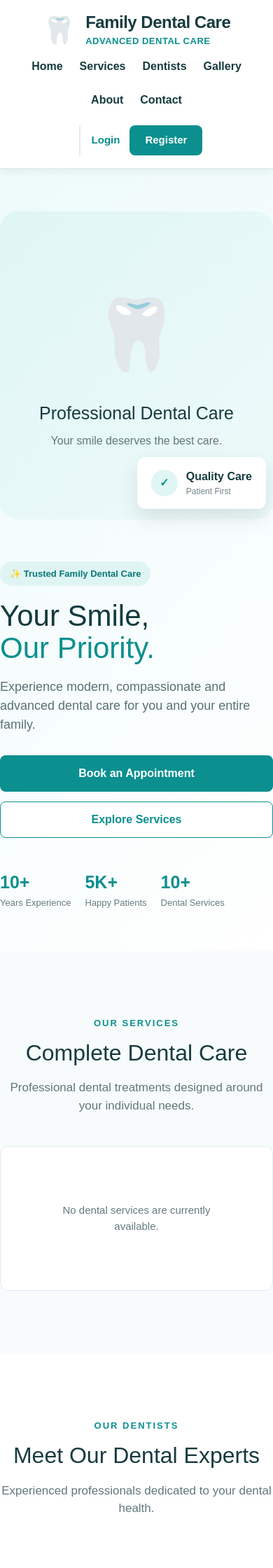
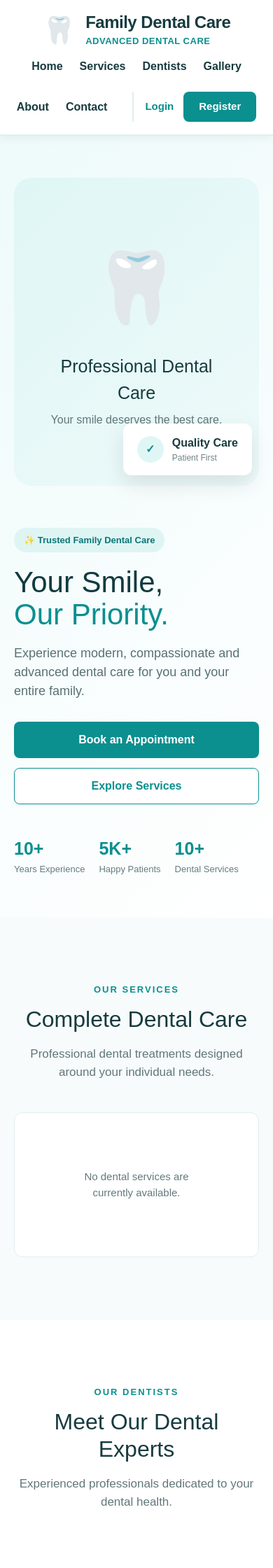
Before and after one commit to Inta-tech/FamilyDentalCare, a Django app: page / in a window 390 px wide. Shown: the top 2240 px of the page at 70% size. Run offline with Django 5.2, Linux system fonts and the light colour scheme; data that the repository does not hold is empty; some libraries are stand-ins or nearby versions.

Commit message:
Fix horizontal scrollbar by enforcing box-sizing and responsive grid layouts

```diff
--- a/static/css/style.css
+++ b/static/css/style.css
@@ -1,6 +1,24 @@
 /* =====================================================
    GLOBAL
 ===================================================== */
+
+/* Prevent horizontal scrolling globally */
+*, *::before, *::after {
+    box-sizing: border-box;
+}
+
+html, body {
+    max-width: 100%;
+    overflow-x: hidden;
+    margin: 0;
+    padding: 0;
+}
+
+img {
+    max-width: 100%;
+    height: auto;
+}
+
 
 * {
     margin: 0;
--- a/templates/home.html
+++ b/templates/home.html
@@ -11,7 +11,7 @@
 
 <head>
     <meta charset="UTF-8">
-    <meta name="viewport" content="width=device-width, initial-scale=1.0">
+    <meta name="viewport" content="width=device-width, initial-scale=1.0, maximum-scale=1.0, user-scalable=no">
     <meta name="author" content="Intasar Mostafiz">
     <meta name="designer" content="Intasar Mostafiz">
     <title>Family Dental Care | Advanced Dental Care</title>
@@ -25,6 +25,11 @@
     <style>
         html {
             scroll-behavior: smooth;
+            overflow-x: hidden;
+        }
+        body {
+            overflow-x: hidden;
+            width: 100%;
         }
     </style>
 </head>
@@ -33,7 +38,7 @@
 
 <!-- ================= NAVBAR ================= -->
 <header class="navbar" style="position: sticky; top: 0; width: 100%; z-index: 1000; background: #ffffff; border-bottom: 2px solid #e1eeee; box-shadow: 0 4px 12px rgba(0, 0, 0, 0.05); padding: 18px 0;">
-    <div class="container nav-container" style="max-width: 1320px; margin: 0 auto; padding: 0 24px; display: flex; align-items: center; justify-content: space-between;">
+    <div class="container nav-container" style="max-width: 1320px; width: 100%; margin: 0 auto; padding: 0 20px; box-sizing: border-box; display: flex; align-items: center; justify-content: space-between;">
 
         <!-- Branding (Enlarged Icon & Text) -->
         <a href="/" class="logo" style="display: flex; align-items: center; gap: 14px; text-decoration: none;">
@@ -49,7 +54,7 @@
         </a>
 
         <!-- Navigation Links & Actions -->
-        <nav class="nav-links" style="display: flex; align-items: center; gap: 24px;">
+        <nav class="nav-links" style="display: flex; align-items: center; gap: 24px; flex-wrap: wrap;">
             <a href="#home" style="font-size: 16px; font-weight: 600; color: #173b3f; text-decoration: none; transition: color 0.2s;">Home</a>
             <a href="#services" style="font-size: 16px; font-weight: 600; color: #173b3f; text-decoration: none; transition: color 0.2s;">Services</a>
             <a href="#dentists" style="font-size: 16px; font-weight: 600; color: #173b3f; text-decoration: none; transition: color 0.2s;">Dentists</a>
@@ -85,7 +90,7 @@
 <main>
 <!-- ================= HERO ================= -->
 <section id="home" class="hero">
-    <div class="container hero-container">
+    <div class="container hero-container" style="max-width: 1320px; width: 100%; margin: 0 auto; padding: 0 20px; box-sizing: border-box;">
         <div class="hero-content">
             <span class="hero-badge">✨ Trusted Family Dental Care</span>
             <h1>
@@ -142,14 +147,14 @@
 
 <!-- ================= SERVICES ================= -->
 <section id="services" class="services-section">
-    <div class="container">
+    <div class="container" style="max-width: 1320px; width: 100%; margin: 0 auto; padding: 0 20px; box-sizing: border-box;">
         <div class="section-heading center">
             <span>OUR SERVICES</span>
             <h2>Complete Dental Care</h2>
             <p>Professional dental treatments designed around your individual needs.</p>
         </div>
 
-        <div class="services-grid" style="display: grid; grid-template-columns: repeat(3, 1fr); gap: 30px; margin-top: 45px;">
+        <div class="services-grid" style="display: grid; grid-template-columns: repeat(auto-fit, minmax(280px, 1fr)); gap: 30px; margin-top: 45px; width: 100%;">
             {% for service in services %}
             <div class="service-card" style="background: #ffffff; border: 1px solid #e1eeee; border-radius: 16px; padding: 28px; display: flex; flex-direction: column; justify-content: space-between; transition: transform 0.3s ease, box-shadow 0.3s ease; box-shadow: 0 4px 15px rgba(18, 59, 63, 0.04);">
                 <div>
@@ -197,7 +202,7 @@
 
 <!-- ================= DENTISTS ================= -->
 <section id="dentists" class="dentists-section">
-    <div class="container">
+    <div class="container" style="max-width: 1320px; width: 100%; margin: 0 auto; padding: 0 20px; box-sizing: border-box;">
         <div class="section-heading center">
             <span>OUR DENTISTS</span>
             <h2>Meet Our Dental Experts</h2>
@@ -253,7 +258,7 @@
 
 <!-- ================= GALLERY ================= -->
 <section id="gallery" class="gallery-section">
-    <div class="container">
+    <div class="container" style="max-width: 1320px; width: 100%; margin: 0 auto; padding: 0 20px; box-sizing: border-box;">
         <div class="section-heading center">
             <span>OUR GALLERY</span>
             <h2>A Look Inside Our Clinic</h2>
@@ -293,7 +298,7 @@
 
 <!-- ================= ABOUT US ================= -->
 <section id="about" class="about-section" style="background: #f7fbfb;">
-    <div class="container">
+    <div class="container" style="max-width: 1320px; width: 100%; margin: 0 auto; padding: 0 20px; box-sizing: border-box;">
         <div class="section-heading center">
             <span>ABOUT US</span>
             <h2>
@@ -314,7 +319,7 @@
 
 <!-- ================= CONTACT ================= -->
 <section id="contact" class="contact-section">
-    <div class="container">
+    <div class="container" style="max-width: 1320px; width: 100%; margin: 0 auto; padding: 0 20px; box-sizing: border-box;">
         <div class="section-heading center">
             <span>CONTACT US</span>
             <h2>We're Here For You</h2>
@@ -350,7 +355,7 @@
 
 <!-- ================= FOOTER ================= -->
 <footer class="footer" style="position: relative;">
-    <div class="container footer-container">
+    <div class="container footer-container" style="max-width: 1320px; width: 100%; margin: 0 auto; padding: 50px 20px; box-sizing: border-box;">
         <div>
             <a href="/" class="logo footer-logo">
                 <span class="logo-icon">🦷</span>
```
